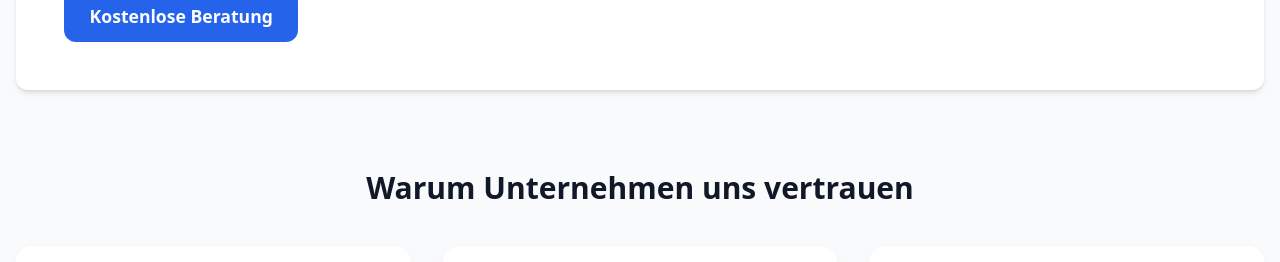
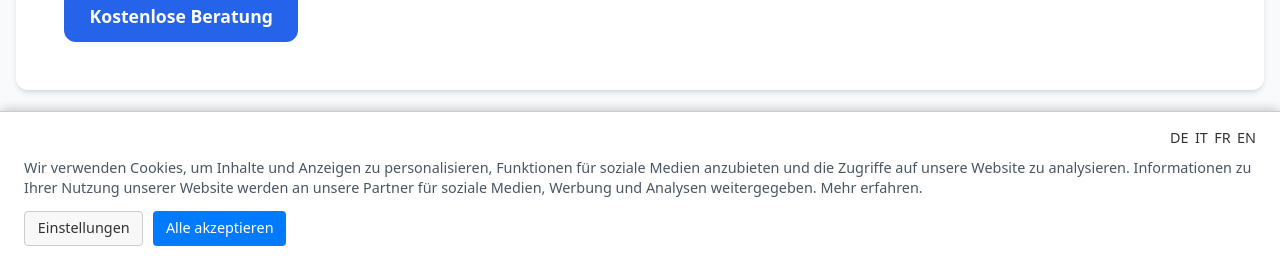
Before and after one commit to FiratSaritas/Libertasio, a plain HTML site: page index.html in a window 1280 px wide. Shown: the part 538-800 px from the top of the page. Drawn offline with nearby package versions, Linux system fonts and the light colour scheme.

Commit message:
index update (updated js/scripts.js)

```diff
--- a/index.html
+++ b/index.html
@@ -187,6 +187,6 @@
     </div>
   </footer>
 
-  <script src="scripts.js"></script>
+  <script src="js/scripts.js"></script>
 </body>
 </html>
```
